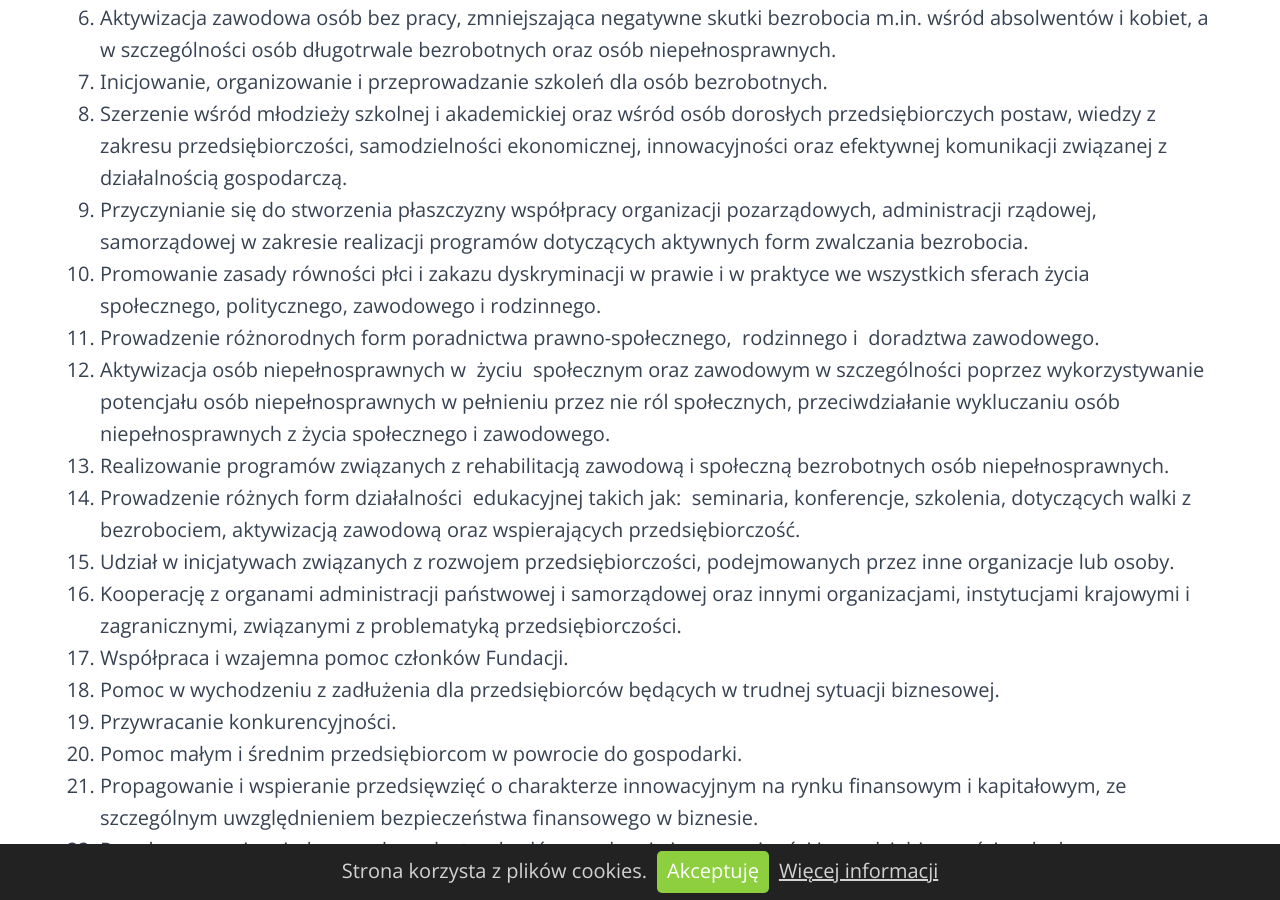
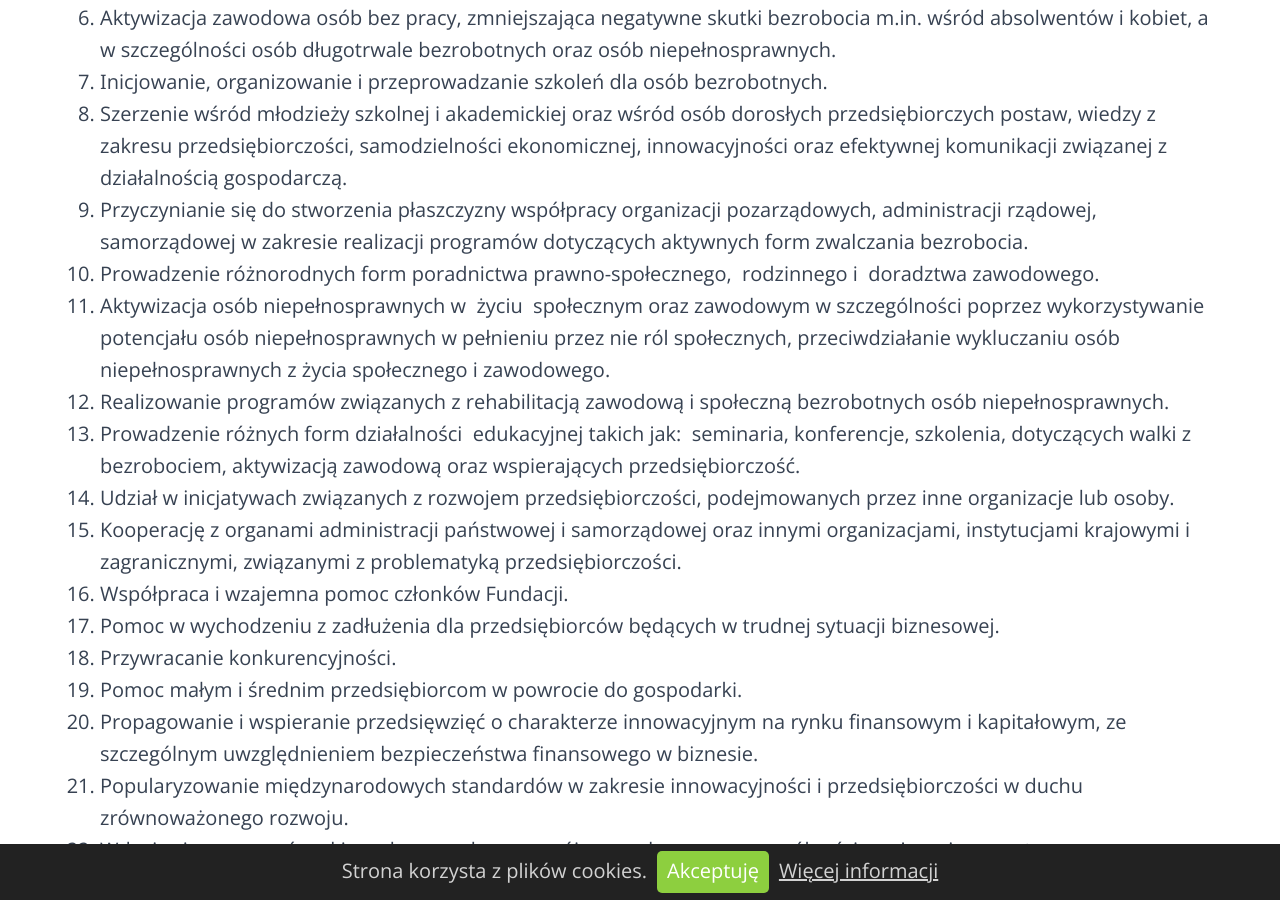
Before and after one commit to noweteraz/nowe-teraz-pl, a Jekyll site: the page built from about.html, in a window 1280 px wide and 900 px high, scrolled down 680 px. Built offline with Jekyll 4.4.1, drawn with Linux system fonts in a browser that asks for light colours.

Commit message:
Update mission.

```diff
--- a/about.html
+++ b/about.html
@@ -21,7 +21,6 @@ Celem Fundacji jest propagowanie, wspieranie, promowanie wszelkiej działalnośc
 <li> Inicjowanie, organizowanie i przeprowadzanie szkoleń dla osób bezrobotnych.</li>
 <li> Szerzenie wśród młodzieży szkolnej i akademickiej oraz wśród osób dorosłych przedsiębiorczych postaw, wiedzy z zakresu przedsiębiorczości, samodzielności ekonomicznej, innowacyjności oraz efektywnej komunikacji związanej z działalnością gospodarczą.</li>
 <li> Przyczynianie się do stworzenia płaszczyzny współpracy organizacji pozarządowych, administracji rządowej, samorządowej w zakresie realizacji programów dotyczących aktywnych form zwalczania bezrobocia.</li>
-<li> Promowanie zasady równości płci i zakazu dyskryminacji w prawie i w praktyce we wszystkich sferach życia społecznego, politycznego, zawodowego i rodzinnego.</li>
 <li> Prowadzenie różnorodnych form poradnictwa prawno-społecznego,  rodzinnego i  doradztwa zawodowego.</li>
 <li> Aktywizacja osób niepełnosprawnych w  życiu  społecznym oraz zawodowym w szczególności poprzez wykorzystywanie potencjału osób niepełnosprawnych w pełnieniu przez nie ról społecznych, przeciwdziałanie wykluczaniu osób niepełnosprawnych z życia społecznego i zawodowego.</li>
 <li> Realizowanie programów związanych z rehabilitacją zawodową i społeczną bezrobotnych osób niepełnosprawnych.</li>
```
